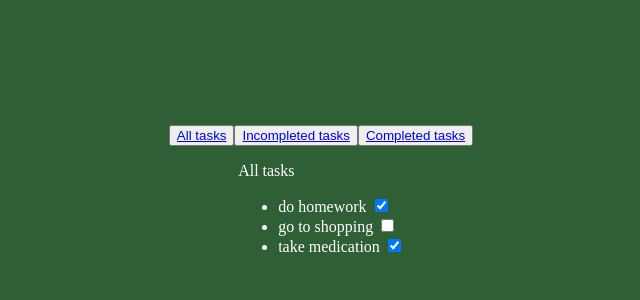
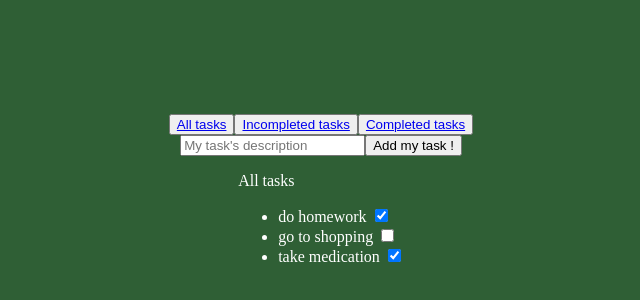
Before and after one commit to Bilal60/Todo-list, a React (Create React App) app: page / in a window 1280 px wide. Shown: the part 202-502 px from the top of the page, without its empty margins (319-959 px from the left). Built offline with nearby package versions, Linux system fonts and the light colour scheme.

Commit message:
creation of a form used for adding new tasks

```diff
--- a/src/App.js
+++ b/src/App.js
@@ -14,6 +14,7 @@ class App extends React.Component{
 
     super(props);
     this.state = {
+      newTask: '',
       currentRoute: ROUTES.home,
       tasks: [
         {id: "1", description: "do homework", completed: true},
@@ -25,7 +26,7 @@ class App extends React.Component{
   }
 
   componentDidMount(){
-    window.onhashchange = (e) =>{
+    window.onhashchange = () =>{
       this.setState({currentRoute: window.location.hash})
     }
   }
@@ -49,6 +50,27 @@ class App extends React.Component{
     }
   }
 
+  handleChange(e){
+    this.setState({newTask: e.target.value});
+  }
+
+  handleSubmit(e){
+
+    e.preventDefault();
+
+    const id = new Date().getTime();
+    const taskDescription = this.state.newTask;
+    const completed = false;
+
+    const task = {id: id, description: taskDescription, completed: completed}
+
+    const tasksCopy = this.state.tasks.slice();
+    tasksCopy.push(task);
+
+    this.setState({tasks: tasksCopy})
+
+  }
+
   render(){
 
     return(
@@ -59,6 +81,12 @@ class App extends React.Component{
           <button><a href={ROUTES.incompletedTasks}>Incompleted tasks</a></button>
           <button><a href={ROUTES.completedTasks}>Completed tasks</a></button>
         </div>
+
+        <form onSubmit={(e)=>this.handleSubmit(e)}>
+          <input type="text" placeholder="My task's description" onChange={(e)=>this.handleChange(e)} value={this.state.newTask}/>
+          <input type="submit" value="Add my task !"/>
+        </form>
+
         {this.todolistRouter()}
 
       </div>
```
